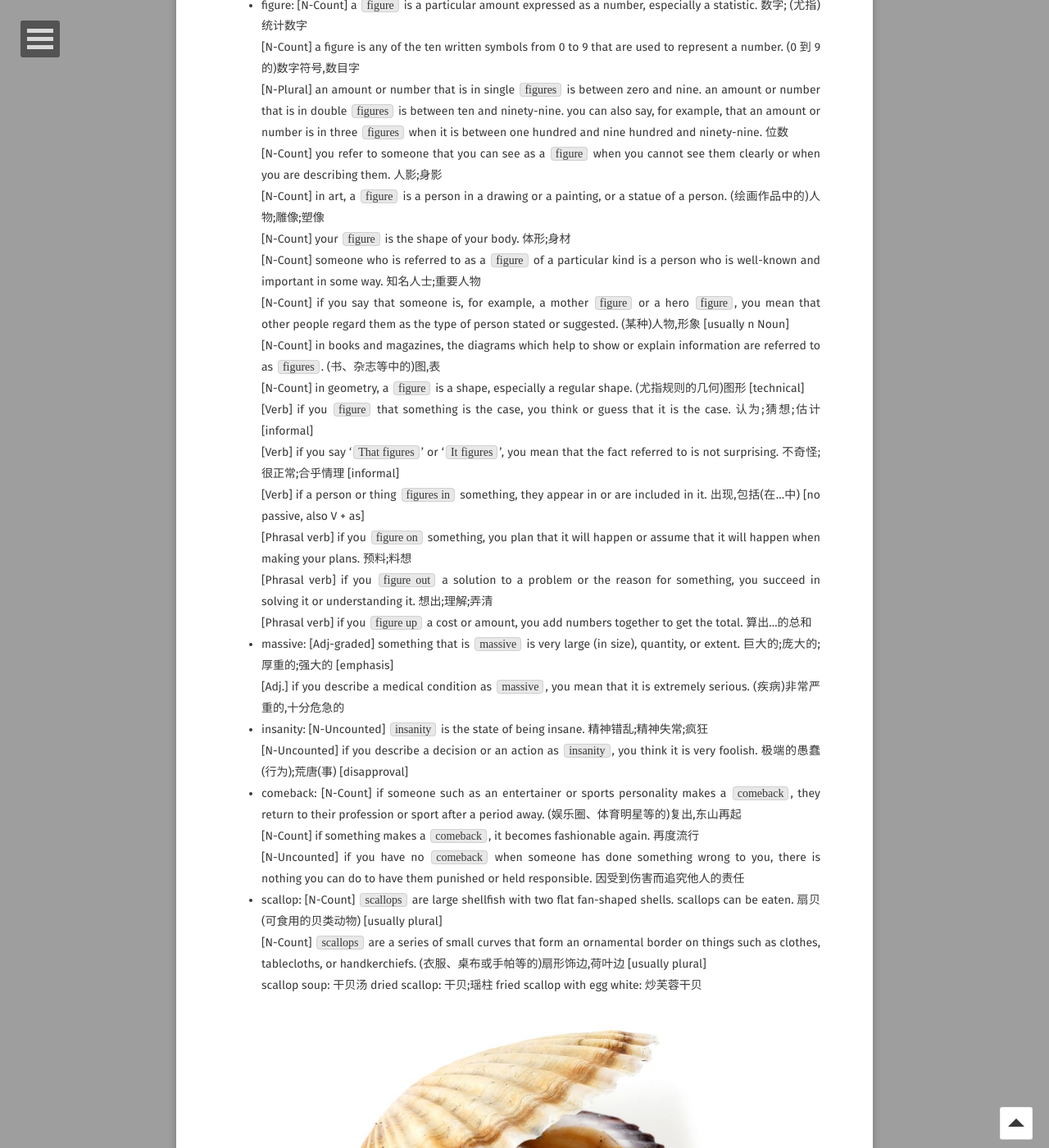
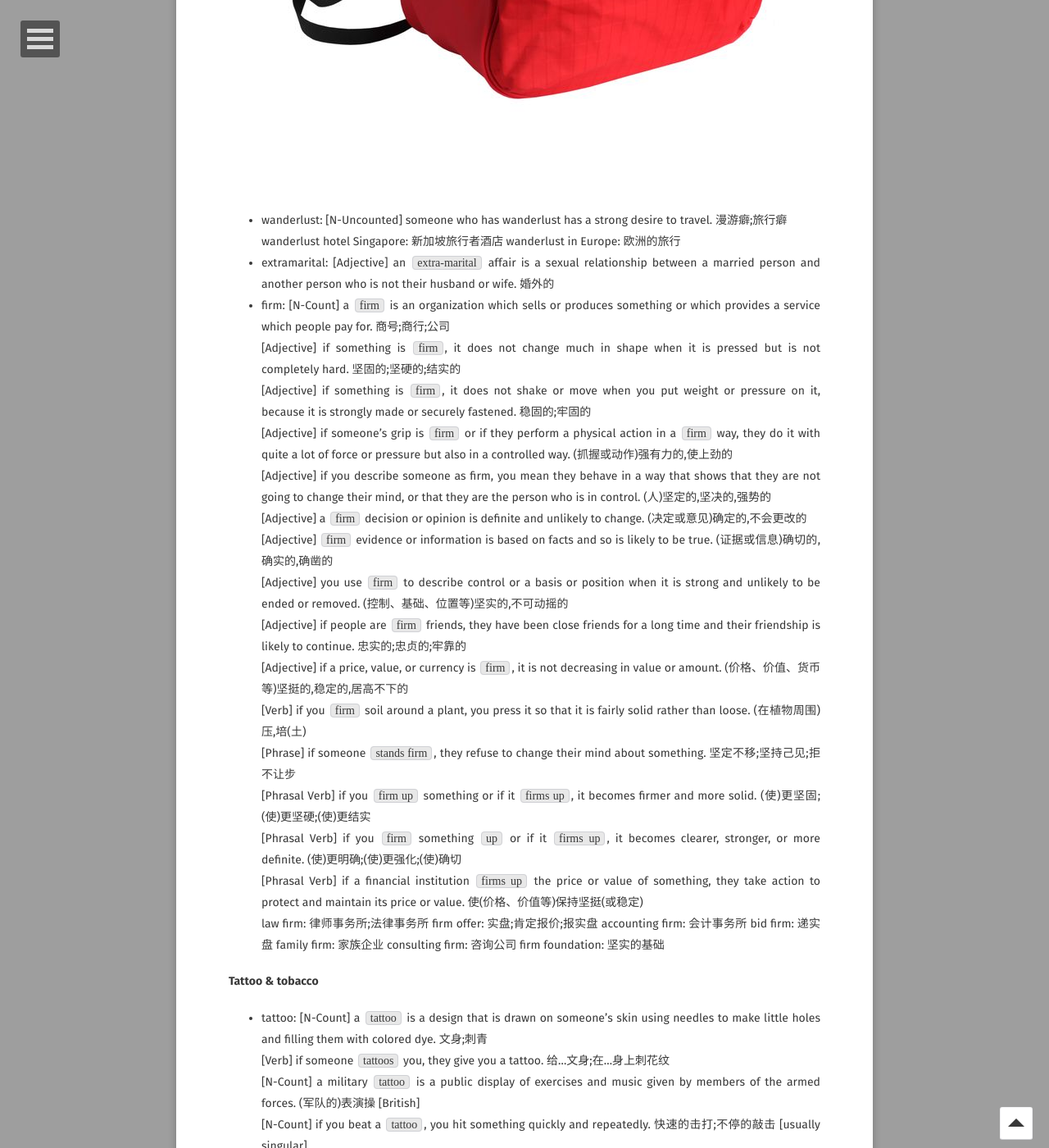
Before and after one commit to WebPavel/WebPavel.github.io, a Jekyll site: the page built from _posts/2026-10-14-daily-English-learning-(Part-2).md, in a window 1280 px wide and 1400 px high, scrolled down 42490 px. Shown: the whole window at 82% size. Built offline with Jekyll 4.4.1, drawn with Linux system fonts in a browser that asks for light colours; some web fonts are replaced; comment, search, counter and statistics services are not loaded; some of the changed text lies outside the part shown.

Commit message:
feat: updates on daily English learning (Part 2)

```diff
--- a/_posts/2026-10-14-daily-English-learning-(Part-2).md
+++ b/_posts/2026-10-14-daily-English-learning-(Part-2).md
@@ -726,6 +726,34 @@
 - veteran: [N-Count] a `veteran` is someone who has served in the armed forces of their country, especially during a war. 退伍军人;老兵;老战士<br/>
  [N-Count] you use `veteran` to refer to someone who has been involved in a particular activity for a long time. 有经验的人;老手<br/>
  like a veteran: 像个老手 veteran user: 永久会员 veteran worker: 老司机;老工人
+- blueprint: [N-Count] a `blueprint for` something is a plan or set of proposals that shows how it is expected to work. 蓝图;计划;设想;构想<br/>
+ [N-Count] a `blueprint` of an architect's building plans or a designer's pattern is a photographic print consisting of white lines on a blue background. blueprints contain all of the information that is needed to build or make something. (建筑、设计的)蓝图<br/>
+ [N-Count] a genetic `blueprint` is a pattern which is contained within all living cells. this pattern decides how the organism develops and what it looks like. (基因)模型,图谱<br/>
+ blueprint for disaster: 灾难鉴识 service blueprint: 服务蓝图 blueprint cloth: 蓝图布 business blueprint: 业务蓝图 to work out the blueprint: 勾勒蓝图 networking blueprint: 联网方案;联网计划
+- oust: [Verb] if someone `is ousted` from a position of power, job, or place, they are forced to leave it. 罢黜;把...撤职;驱逐 [journalism]<br/>
+ to oust: 撵走 oust from a leading position: 撵下台
+- backpack: [N-Count] a `backpack` is a bag with straps that go over your shoulders, so that you can carry things on your back when you are walking or climbing. 背包;背囊🎒<br/>
+ computer backpack: 电脑背包;计算机背包 in the backpack: 在背包里;在双肩包里 backpack journalist: 背包记者<br/>
+ ![backpack_72541093.jpg](/assets/tw/backpack_72541093.jpg)
+- wanderlust: [N-Uncounted] someone who has wanderlust has a strong desire to travel. 漫游癖;旅行癖<br/>
+ wanderlust hotel Singapore: 新加坡旅行者酒店 wanderlust in Europe: 欧洲的旅行
+- extramarital: [Adjective] an `extra-marital` affair is a sexual relationship between a married person and another person who is not their husband or wife. 婚外的
+- firm: [N-Count] a `firm` is an organization which sells or produces something or which provides a service which people pay for. 商号;商行;公司<br/>
+ [Adjective] if something is `firm`, it does not change much in shape when it is pressed but is not completely hard. 坚固的;坚硬的;结实的<br/>
+ [Adjective] if something is `firm`, it does not shake or move when you put weight or pressure on it, because it is strongly made or securely fastened. 稳固的;牢固的<br/>
+ [Adjective] if someone's grip is `firm` or if they perform a physical action in a `firm` way, they do it with quite a lot of force or pressure but also in a controlled way. (抓握或动作)强有力的,使上劲的<br/>
+ [Adjective] if you describe someone as firm, you mean they behave in a way that shows that they are not going to change their mind, or that they are the person who is in control. (人)坚定的,坚决的,强势的<br/>
+ [Adjective] a `firm` decision or opinion is definite and unlikely to change. (决定或意见)确定的,不会更改的<br/>
+ [Adjective] `firm` evidence or information is based on facts and so is likely to be true. (证据或信息)确切的,确实的,确凿的<br/>
+ [Adjective] you use `firm` to describe control or a basis or position when it is strong and unlikely to be ended or removed. (控制、基础、位置等)坚实的,不可动摇的<br/>
+ [Adjective] if people are `firm` friends, they have been close friends for a long time and their friendship is likely to continue. 忠实的;忠贞的;牢靠的<br/>
+ [Adjective] if a price, value, or currency is `firm`, it is not decreasing in value or amount. (价格、价值、货币等)坚挺的,稳定的,居高不下的<br/>
+ [Verb] if you `firm` soil around a plant, you press it so that it is fairly solid rather than loose. (在植物周围)压,培(土)<br/>
+ [Phrase] if someone `stands firm`, they refuse to change their mind about something. 坚定不移;坚持己见;拒不让步<br/>
+ [Phrasal Verb] if you `firm up` something or if it `firms up`, it becomes firmer and more solid. (使)更坚固;(使)更坚硬;(使)更结实<br/>
+ [Phrasal Verb] if you `firm` something `up` or if it `firms up`, it becomes clearer, stronger, or more definite. (使)更明确;(使)更强化;(使)确切<br/>
+ [Phrasal Verb] if a financial institution `firms up` the price or value of something, they take action to protect and maintain its price or value. 使(价格、价值等)保持坚挺(或稳定)<br/>
+ law firm: 律师事务所;法律事务所 firm offer: 实盘;肯定报价;报实盘 accounting firm: 会计事务所 bid firm: 递实盘 family firm: 家族企业 consulting firm: 咨询公司 firm foundation: 坚实的基础
 
 #### Tattoo & tobacco
 
```
Also changed, not shown: assets/tw/backpack_72541093.jpg (added).
